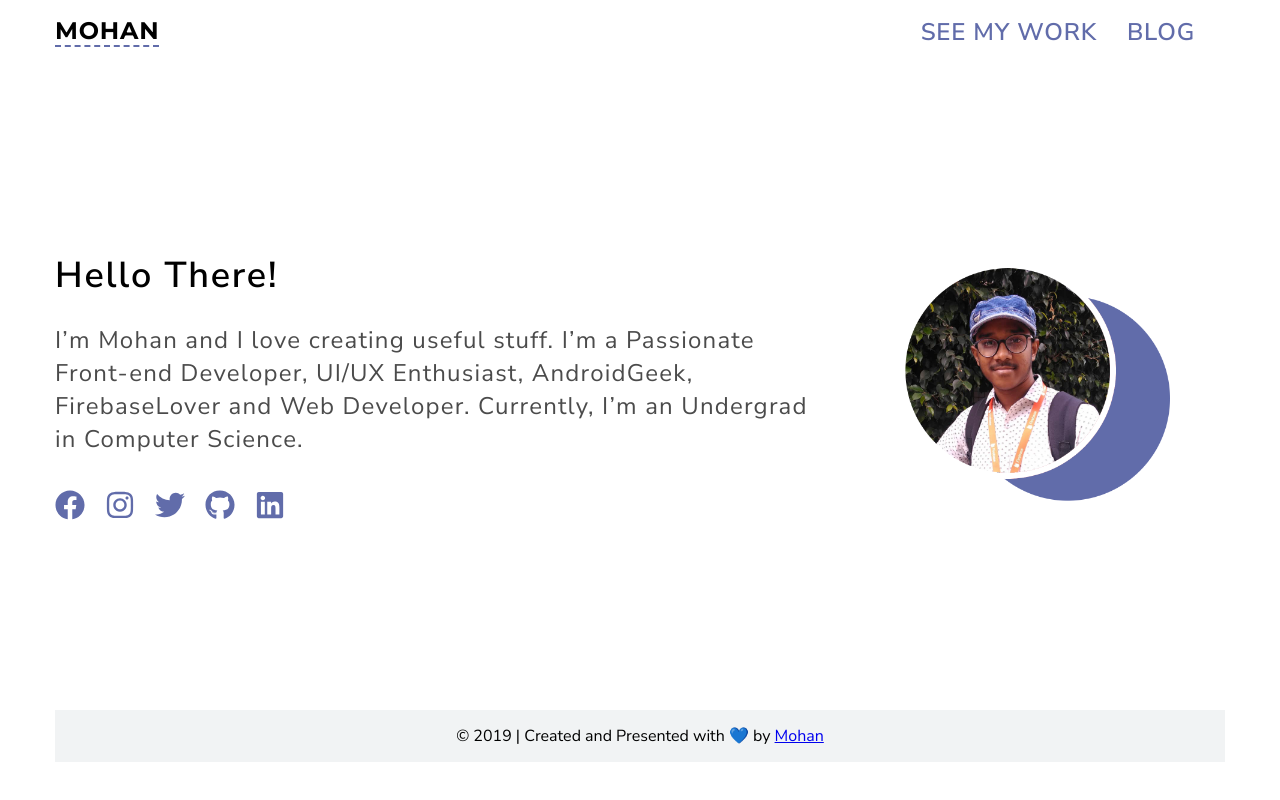
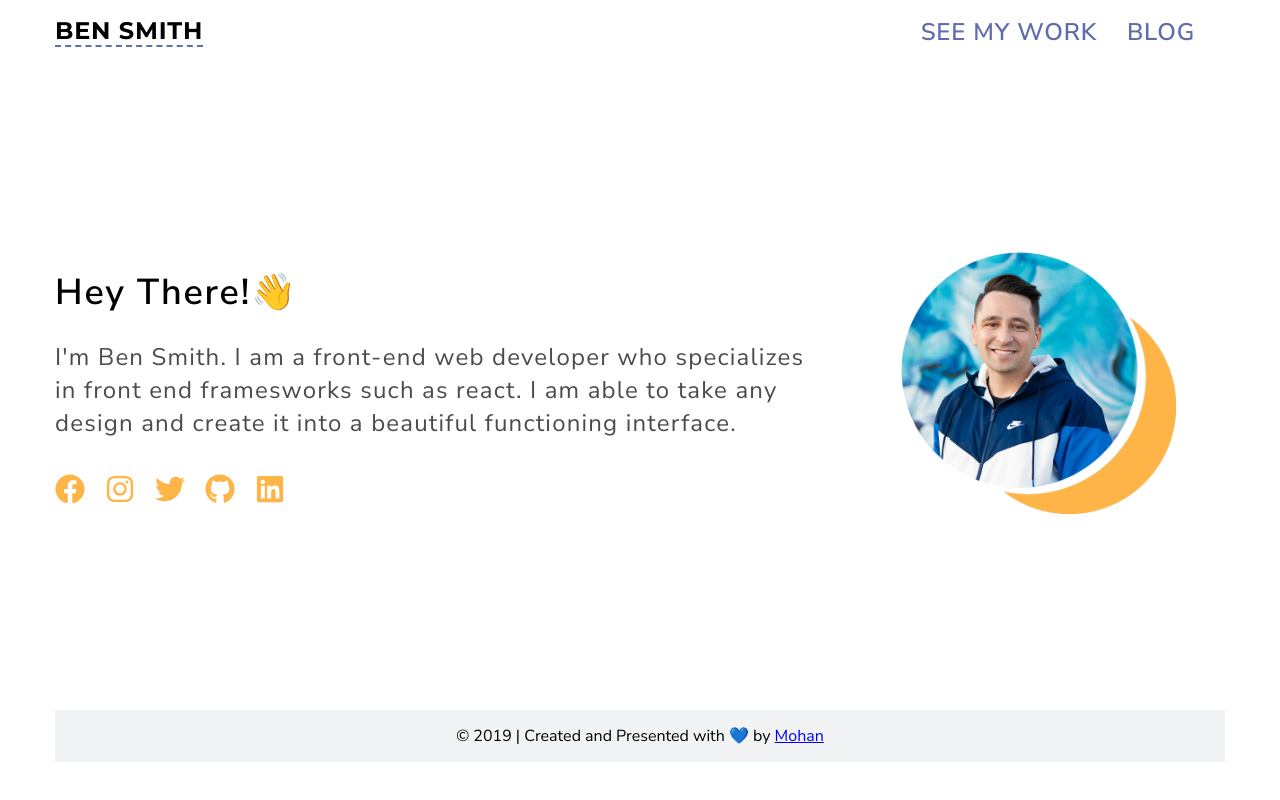
Before and after one commit to bsmith20681/personal_portfolio, a Gatsby site: page / in a window 1280 px wide. Built offline with nearby package versions, Linux system fonts and the light colour scheme; Gatsby itself is replaced by a stand-in of ours.

Commit message:
second commit

```diff
--- a/content/pages/index.md
+++ b/content/pages/index.md
@@ -1,8 +1,7 @@
 ---
 page: Index
-heading: Hello There!
+heading: Hey There!👋
 ---
-I’m Mohan and I love creating useful stuff. I’m a Passionate
-Front-end Developer, UI/UX Enthusiast, AndroidGeek, FirebaseLover
-and Web Developer. Currently, I’m an Undergrad in Computer
-Science.
+I'm Ben Smith. I am a front-end web developer who specializes in
+front end framesworks such as react. I am able to take any design
+and create it into a beautiful functioning interface.
--- a/gatsby-config.js
+++ b/gatsby-config.js
@@ -1,8 +1,8 @@
 module.exports = {
   siteMetadata: {
-    title: `Mohan`,
-    description: `A personal portfolio site built with GatsbyJS`,
-    author: `mohan.tech`,
+    title: `Ben's Portolio`,
+    description: `My personal portfolio made with Gatsby`,
+    author: `Ben Smith`,
     footerLinks: [
       {
         name: "Facebook",
--- a/public/page-data/index/page-data.json
+++ b/public/page-data/index/page-data.json
@@ -1 +1 @@
-{"componentChunkName":"component---src-pages-index-js","path":"/","webpackCompilationHash":"","result":{"data":{"markdownRemark":{"rawMarkdownBody":"I’m Mohan and I love creating useful stuff. I’m a Passionate\r\nFront-end Developer, UI/UX Enthusiast, AndroidGeek, FirebaseLover\r\nand Web Developer. Currently, I’m an Undergrad in Computer\r\nScience.\r\n\r\n","frontmatter":{"heading":"Hello There!"}}},"pageContext":{"isCreatedByStatefulCreatePages":true}}}
+{"componentChunkName":"component---src-pages-index-js","path":"/","webpackCompilationHash":"","result":{"data":{"markdownRemark":{"rawMarkdownBody":"I'm Ben Smith. I am a front-end web developer who specializes in\r\nfront end framesworks such as react. I am able to take any design\r\nand create it into a beautiful functioning interface.\r\n","frontmatter":{"heading":"Hey There!👋"}}},"pageContext":{"isCreatedByStatefulCreatePages":true}}}
--- a/public/static/d/1260220332.json
+++ b/public/static/d/1260220332.json
@@ -1 +1 @@
-{"data":{"site":{"buildTime":"2019-09-06"}}}
+{"data":{"site":{"buildTime":"2019-12-13"}}}
--- a/src/components/Navbar/Navbar.js
+++ b/src/components/Navbar/Navbar.js
@@ -17,7 +17,7 @@ export default function index() {
         <Menu>
           <ul>
             <li className="logo">
-              <NavLink to="/">MOHAN</NavLink>
+              <NavLink to="/">BEN SMITH</NavLink>
             </li>
             <li>
               <NavLink to="/projects">See my work</NavLink>
--- a/src/components/SEO/SocialIcons.js
+++ b/src/components/SEO/SocialIcons.js
@@ -14,7 +14,7 @@ const IconGroup = styled.div`
   padding-bottom: 10px;
 
   a {
-    color: #616caa;
+    color: #FEB447;
     font-size: 30px;
     margin-right: 20px;
   }
--- a/src/images/personImage.js
+++ b/src/images/personImage.js
@@ -18,7 +18,7 @@ const WrappedImg = props => <Wrapper>{props.children}</Wrapper>;
 const Image = () => {
   const data = useStaticQuery(graphql`
     query {
-      placeholderImage: file(relativePath: { eq: "mohan.png" }) {
+      placeholderImage: file(relativePath: { eq: "profilepic.png" }) {
         childImageSharp {
           fluid {
             ...GatsbyImageSharpFluid
```
Also changed, not shown: public/page-data/blog/Markdown Cheatsheet/page-data.json (+1 -1 lines), public/page-data/blog/React-Live & Code example/page-data.json (+1 -1 lines), public/page-data/blog/Use component in MDX/page-data.json (+1 -1 lines), public/page-data/blog/Using remark-images/page-data.json (+1 -1 lines), public/page-data/blog/page-data.json (+1 -1 lines), public/static/d/2079761775.json (added, +1 -0 lines), public/static/e9f03750e70667a205a5d7c3db900049/23246/profilepic.png (added), public/static/e9f03750e70667a205a5d7c3db900049/647de/profilepic.png (added), public/static/e9f03750e70667a205a5d7c3db900049/7c0ed/profilepic.png (added), src/images/profilepic.png (added).
